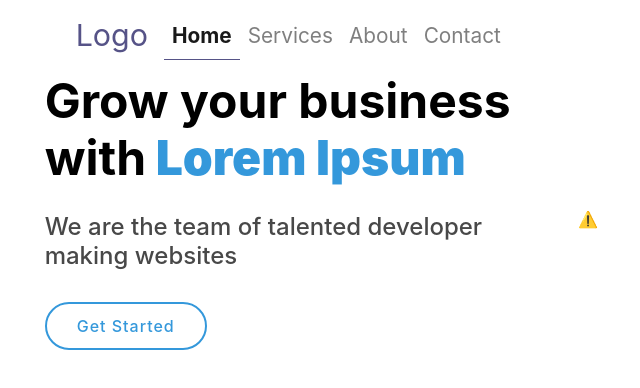
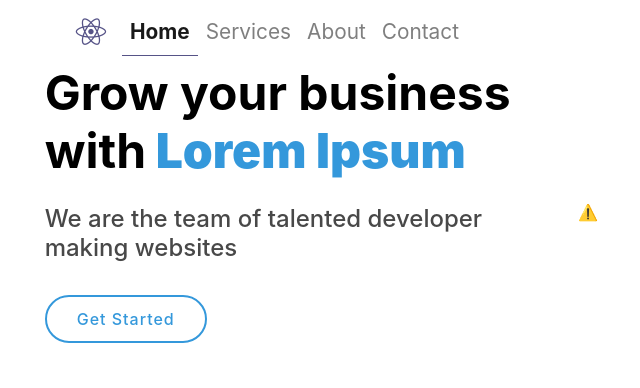
Before and after one commit to devcihat/react-design, a React (Create React App) app: page / in a window 1280 px wide. Shown: the top 388 px of the page, without its empty margins (77-717 px from the left). Built offline with nearby package versions, Linux system fonts and the light colour scheme; no server answers.

Commit message:
LOGO modified

```diff
--- a/public/index.html
+++ b/public/index.html
@@ -1,2 +1,3 @@
 <div id="root"></div>
 <script src="https://unpkg.com/@lottiefiles/lottie-player@latest/dist/lottie-player.js"></script>
+<script src="https://kit.fontawesome.com/5cfcb207d1.js" crossorigin="anonymous"></script>
--- a/src/components/Navbar.jsx
+++ b/src/components/Navbar.jsx
@@ -10,7 +10,7 @@ function Navbar() {
           <nav className="navbar navbar-expand-lg navbar-light bg-light">
             <div className="container-fluid">
               <NavLink className="navbar-brand" to="/">
-                Logo
+                <i class="fab fa-react" />
               </NavLink>
               <button
                 className="navbar-toggler"
```
